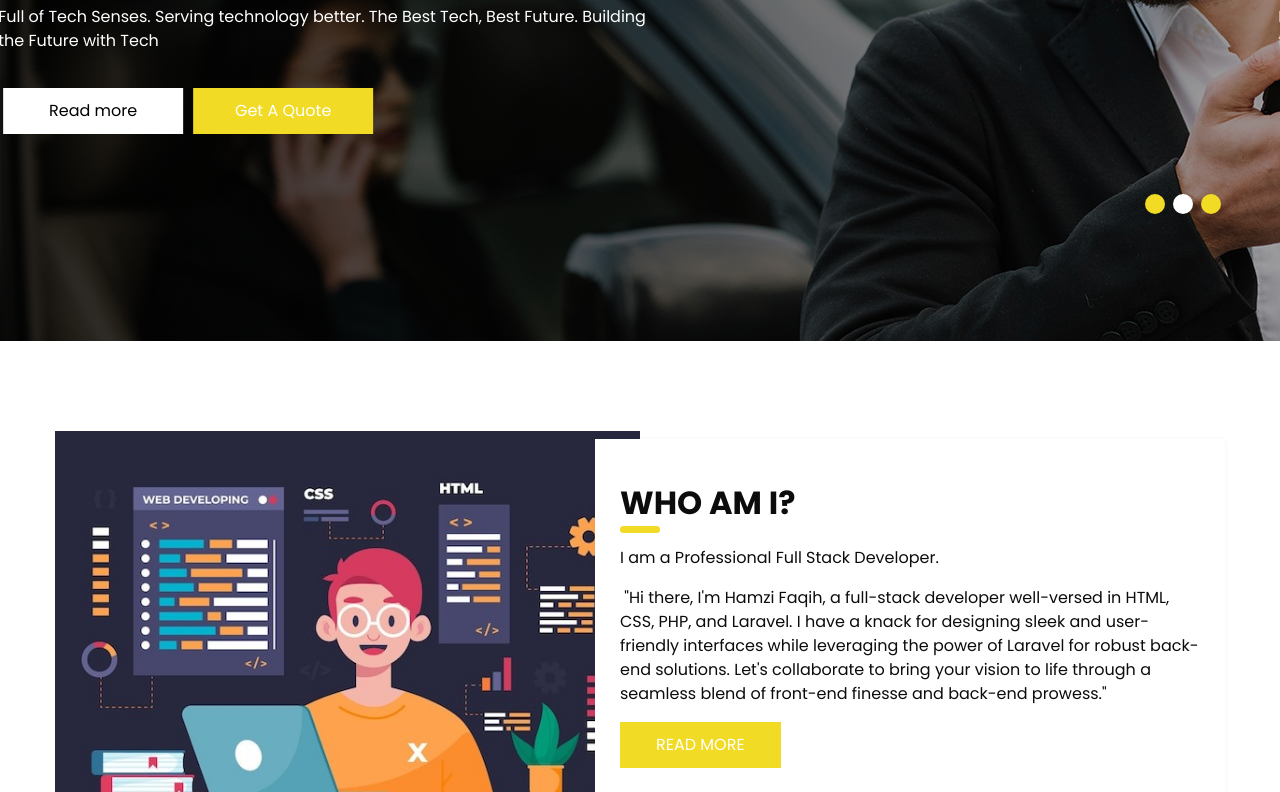
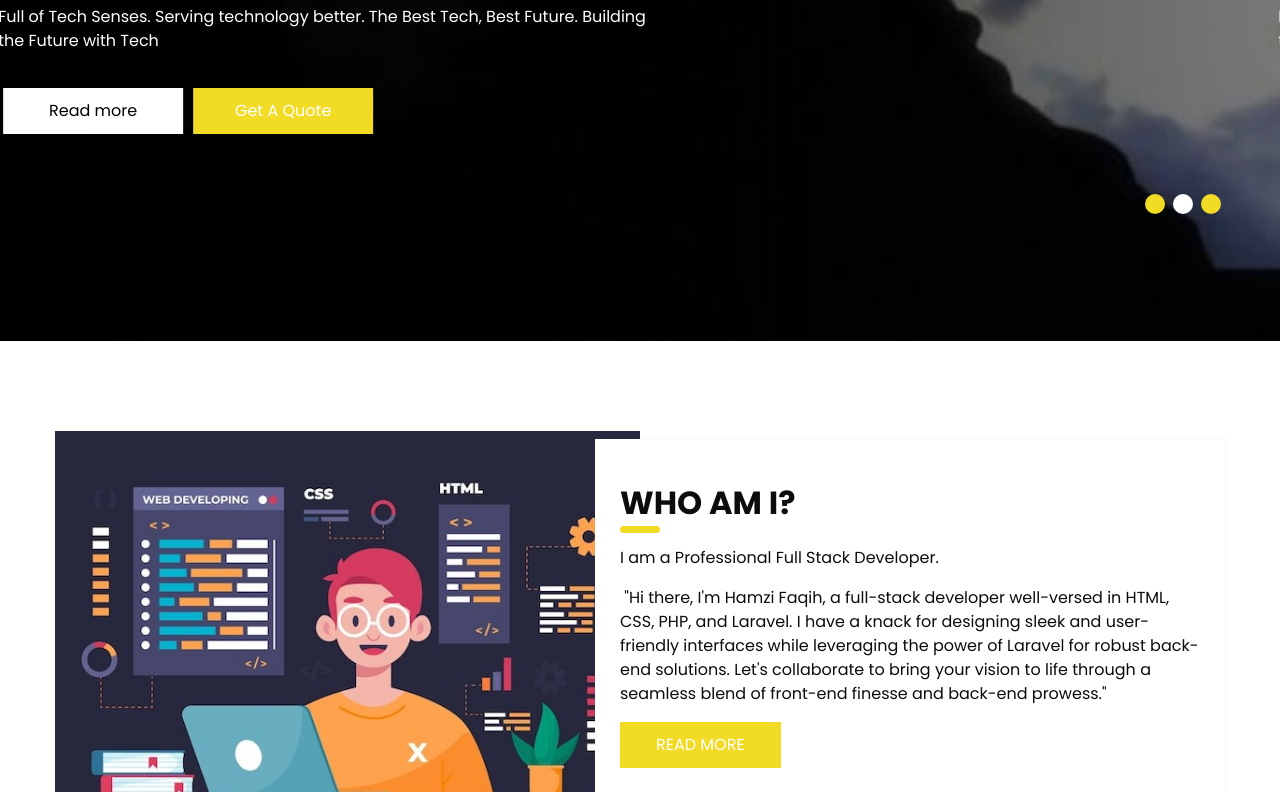
Before and after one commit to hamzifaqih47/portfolio, a plain HTML site: page index.html in a window 1280 px wide. Shown: the part 459-1251 px from the top of the page. Drawn offline with Linux system fonts and the light colour scheme.

Commit message:
Update index.html

```diff
--- a/index.html
+++ b/index.html
@@ -32,7 +32,7 @@
     <!-- header section strats -->
     <div class="hero_bg_box">
       <div class="img-box">
-        <img src="images/hero-bg.jpg" alt="">
+        <img src="images/gambar_ni.jpeg" alt="">
       </div>
     </div>
 
```
